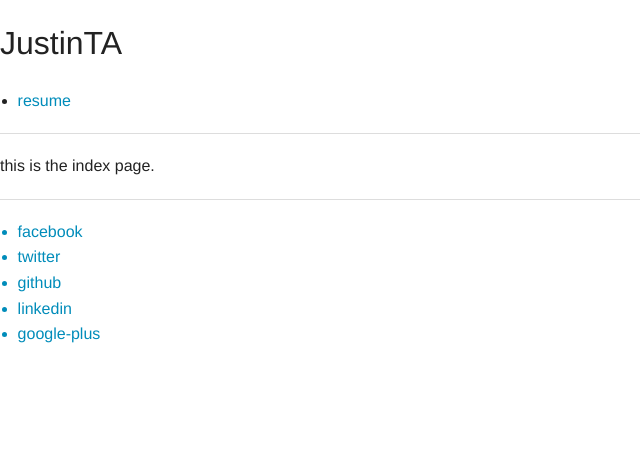
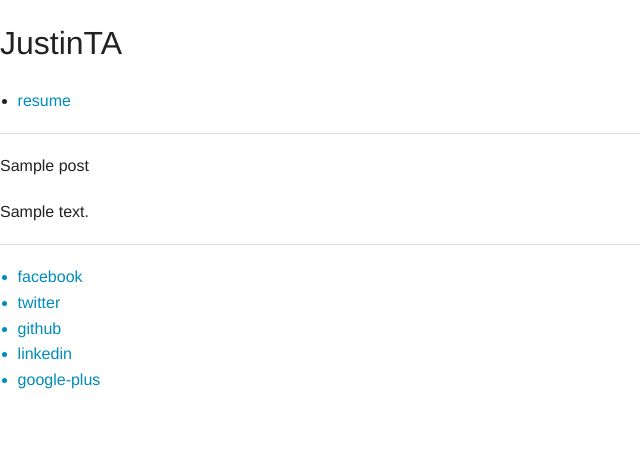
Before and after one commit to justinta89/fun, a Flask app: page / in a window 1280 px wide. Shown: the top 464 px of the page, without its empty margins (0-640 px from the left). Run offline with Flask 2, Linux system fonts and the light colour scheme; tables that the repository leaves empty hold one stand-in row (values such as "Sample post").

Commit message:
more changes

```diff
--- a/app/forms.py
+++ b/app/forms.py
@@ -1,4 +1,4 @@
-from wtforms import (Form, TextField, PasswordField, BooleanField, SubmitField,
+from wtforms import (Form, TextField, PasswordField, SubmitField,
                      TextAreaField, SelectField)
 from wtforms.validators import Required
 
--- a/app/templates/index.html
+++ b/app/templates/index.html
@@ -3,5 +3,8 @@
 
 
 {% block body %}
-<p>this is the index page.</p>
+    {% for p in post %}
+    <p>{{ p.title }}</p>
+    <p>{{ p.body }}</p>
+    {% endfor %}
 {% endblock %}
--- a/app/views/admin_view.py
+++ b/app/views/admin_view.py
@@ -25,8 +25,8 @@ def adminPage():
             if s.commit() is True:
                 flash('Success')
 
-        return render_template('admin.html',
-                               form=form)
+    return render_template('admin.html',
+                           form=form)
 
 
 @admin.route('/login', methods=['GET', 'POST'])
--- a/app/views/default_view.py
+++ b/app/views/default_view.py
@@ -1,5 +1,5 @@
 from flask import render_template, Blueprint
-from app.model import UserAdmin, Post, get_session
+from app.model import Post, get_session
 from app.constants import SOCIALLIST
 
 default = Blueprint('default', __name__, template_folder='../templates')
@@ -8,10 +8,10 @@ session = get_session()
 
 @default.route('/')
 def index():
-    p = session.query(Post).all()
+    post = session.query(Post).all()
     return render_template('index.html',
                            SOCIALLIST=SOCIALLIST,
-                           post=p)
+                           post=post)
 
 
 @default.route('/resume')
```
Also changed, not shown: app/templates/admin/admin.html (+4 -4 lines).
